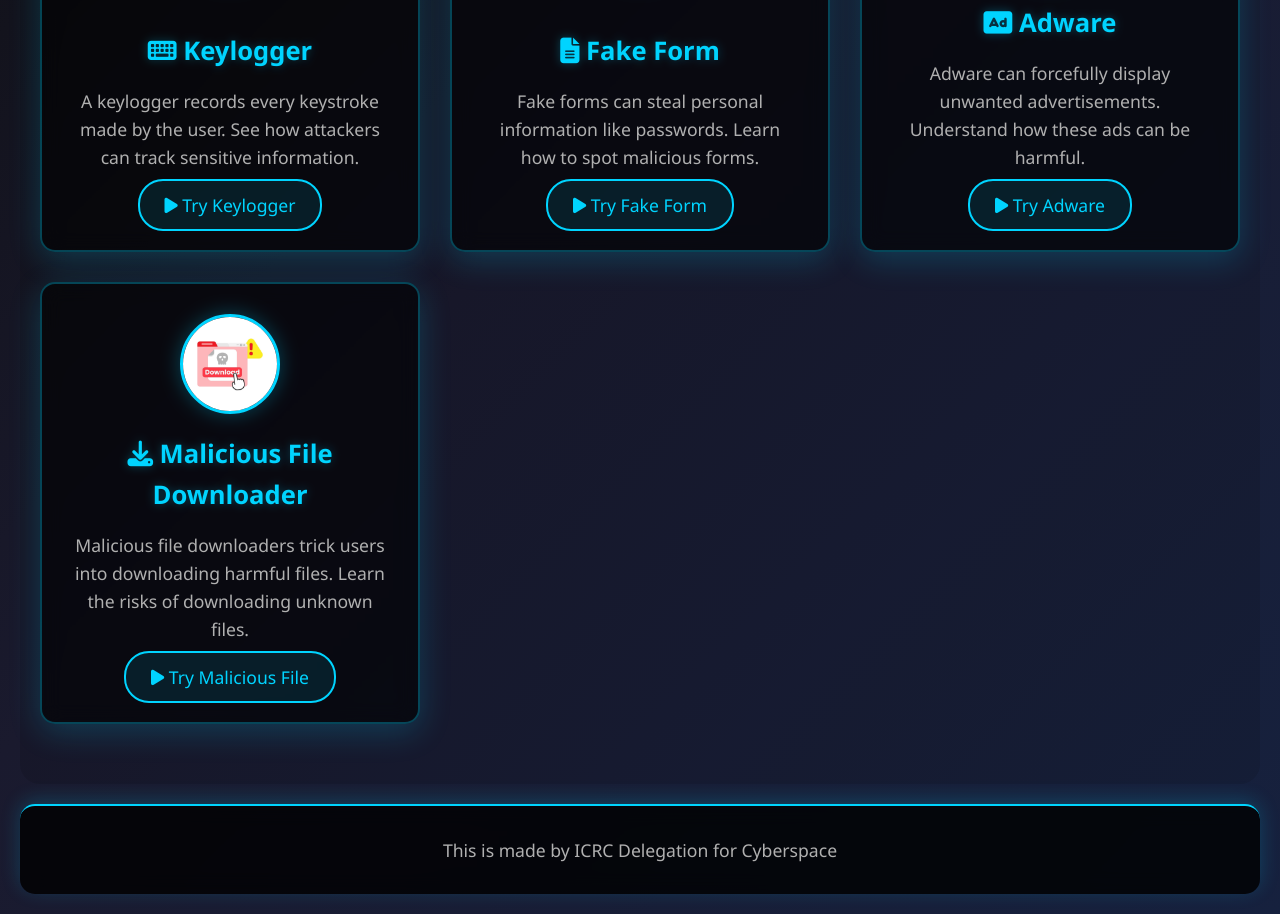
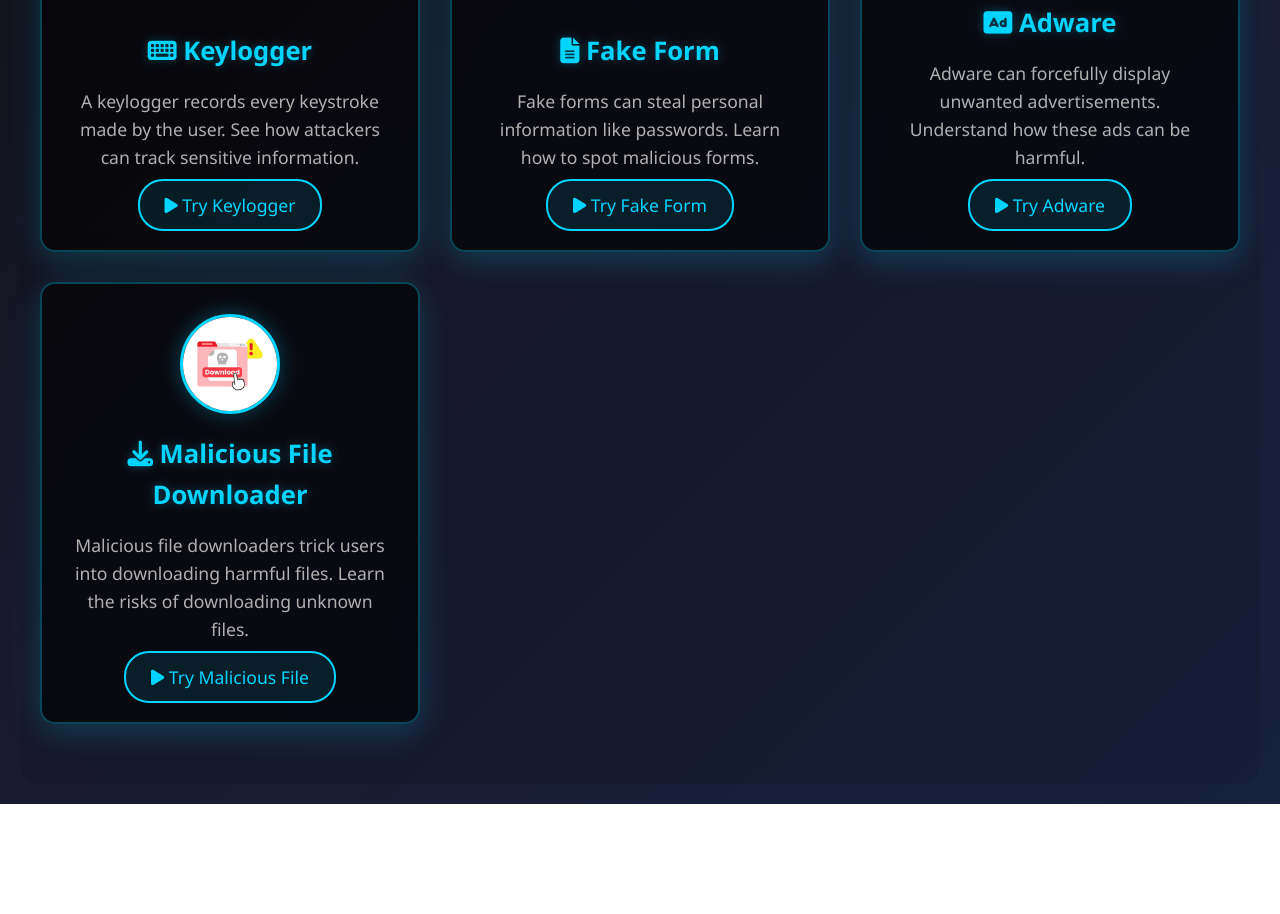
Before and after one commit to humanitarian-technology/simulation.humanitarian.technology, a website: page try-now.html in a window 1280 px wide. Shown: the part 686-1600 px from the top of the page. After the commit the page ends 1490 px from the top, so only its background shows below. Drawn offline with Linux system fonts and the light colour scheme.

Commit message:
Update try-now.html

```diff
--- a/try-now.html
+++ b/try-now.html
@@ -66,8 +66,6 @@
     </section>
   </main>
 
-  <footer id="contact">
-    <p>This is made by ICRC Delegation for Cyberspace</p>
-  </footer>
+
 </body>
 </html>
```
